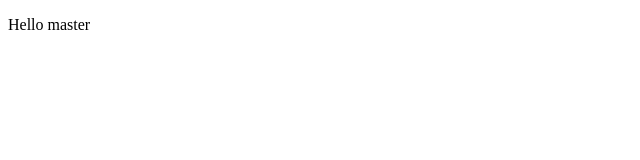
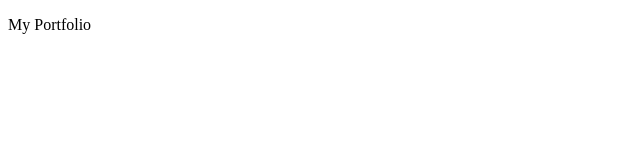
Before and after one commit to Sider-sys/GitRepo, a plain HTML site: page index.html in a window 1280 px wide. Shown: the full height of the page, 0-640 px from the left. Drawn offline with Linux system fonts and the light colour scheme.

Commit message:
Added workflow

```diff
--- a/index.html
+++ b/index.html
@@ -6,6 +6,6 @@
     <title>Document</title>
 </head>
 <body>
-    <p>Hello master</p>
+    <p>My Portfolio</p>
 </body>
 </html>
```
Also changed, not shown: 1 other file.
